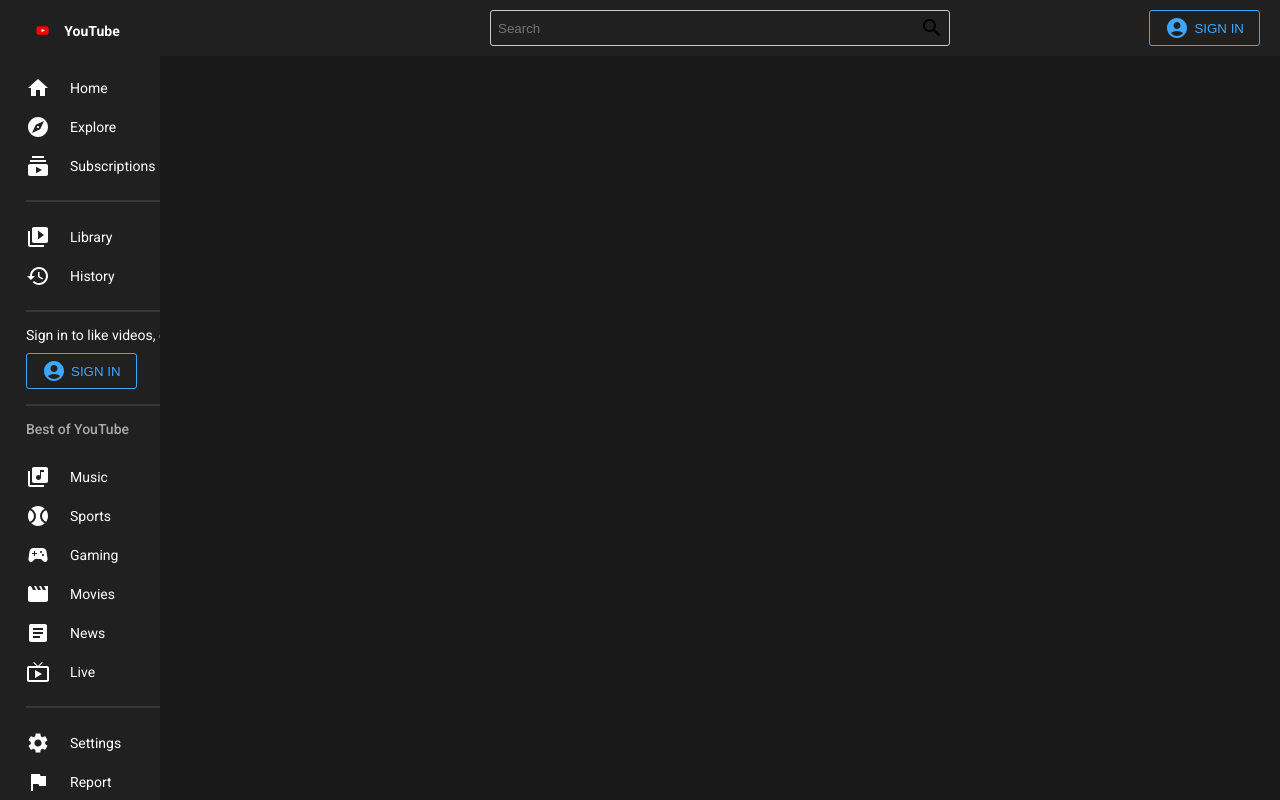
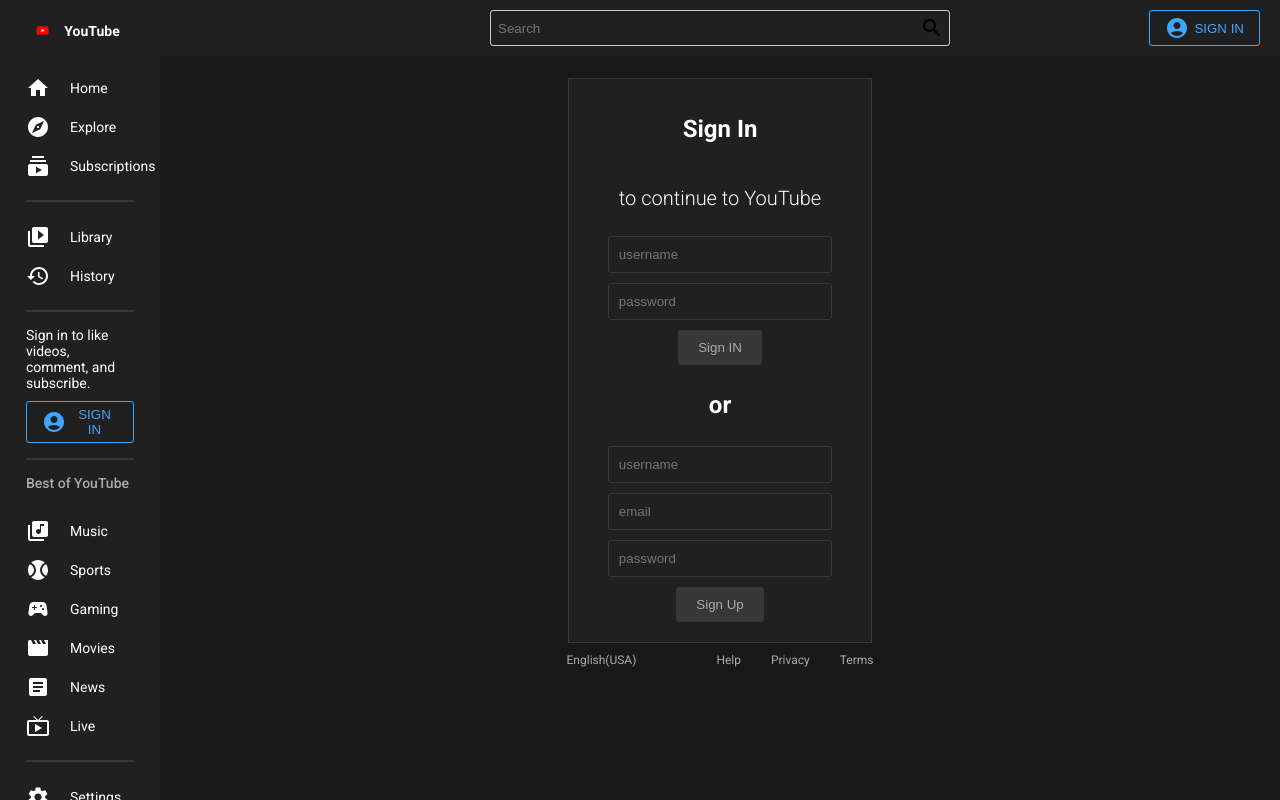
Before and after one commit to Yohannes-H/Youtube, a React (Create React App) app: page /signin in a window 1280 px wide. Built offline with nearby package versions, Linux system fonts and the light colour scheme.

Commit message:
Sign In Component updated

```diff
--- a/src/App.js
+++ b/src/App.js
@@ -6,6 +6,7 @@
 import { BrowserRouter, Routes, Route } from "react-router-dom";
 import Video from "./pages/Video";
 import Home from "./pages/Home";
+import SignIn from "./pages/SignIn";
 const Container = styled.div`
   display: flex;
 `;
@@ -29,6 +30,7 @@
               <Routes>
                 <Route path="/">
                   <Route index element={<Home />} />
+                  <Route path="signin" element={<SignIn />} />
                   <Route path="video">
                     <Route path=":id" element={<Video />} />
                   </Route>
--- a/src/components/Menu.jsx
+++ b/src/components/Menu.jsx
@@ -27,12 +27,10 @@
   position: sticky;
   top: 0;
   overflow: scroll;
-  width: max-content; /** to be checked */
 `;
 
 const Wrapper = styled.div`
   padding: 18px 26px;
-  width: max-content; /** to be checked */
 `;
 const Logo = styled.div`
   display: flex;
@@ -116,10 +114,12 @@
 
         <Login>
           Sign in to like videos, comment, and subscribe.
-          <Button>
-            <AccountCircleIcon />
-            SIGN IN
-          </Button>
+          <Link to="signin" style={{ textDecoration: "none" }}>
+            <Button>
+              <AccountCircleIcon />
+              SIGN IN
+            </Button>
+          </Link>
         </Login>
         <Hr />
         <Title>Best of YouTube</Title>
--- a/src/components/Navbar.jsx
+++ b/src/components/Navbar.jsx
@@ -2,6 +2,7 @@
 import AccountCircleIcon from "@mui/icons-material/AccountCircle";
 import styled from "styled-components";
 import SearchIcon from "@mui/icons-material/Search";
+import { Link } from "react-router-dom";
 const Container = styled.div`
   position: sticky;
   top: 0;
@@ -53,10 +54,12 @@
           <Input placeholder="Search" />
           <SearchIcon />
         </Search>
-        <Button>
-          <AccountCircleIcon />
-          SIGN IN
-        </Button>
+        <Link to="signin" style={{ textDecoration: "none" }}>
+          <Button>
+            <AccountCircleIcon />
+            SIGN IN
+          </Button>
+        </Link>
       </Wrapper>
     </Container>
   );
--- a/src/index.css
+++ b/src/index.css
@@ -1,5 +1,7 @@
 body {
   margin: 0;
+  padding: 0;
+  box-sizing: border-box;
   /* font-family: -apple-system, BlinkMacSystemFont, "Segoe UI", "Roboto", "Oxygen",
     "Ubuntu", "Cantarell", "Fira Sans", "Droid Sans", "Helvetica Neue",
     sans-serif; */
--- /dev/null
+++ b/src/pages/SignIn.jsx
@@ -0,0 +1,85 @@
+import React from "react";
+import styled from "styled-components";
+
+const Container = styled.div`
+  display: flex;
+  flex-direction: column;
+  align-items: center;
+  justify-content: center;
+  height: calc(100vh-56px);
+  color: ${({ theme }) => theme.text};
+`;
+
+const Wrapper = styled.div`
+  display: flex;
+  align-items: center;
+  flex-direction: column;
+  background-color: ${({ theme }) => theme.bgLighter};
+  border: 1px solid ${({ theme }) => theme.soft};
+  padding: 20px 50px;
+  gap: 10px;
+`;
+
+const Title = styled.h1`
+  font-size: 24px;
+`;
+const SubTitle = styled.h2`
+  font-size: 20px;
+  font-weight: 300;
+`;
+const Input = styled.input`
+  border: 1px solid ${({ theme }) => theme.soft};
+  border-radius: 3px;
+  padding: 10px;
+  background-color: transparent;
+  width: 100%;
+`;
+const Button = styled.button`
+  border-radius: 3px;
+  border: none;
+  padding: 10px 20px;
+  font-weight: 500;
+  cursor: pointer;
+  background-color: ${({ theme }) => theme.soft};
+  color: ${({ theme }) => theme.textSoft};
+`;
+const More = styled.div`
+  display: flex;
+  margin-top: 10px;
+  font-size: 12px;
+  color: ${({ theme }) => theme.textSoft};
+`;
+const Links = styled.div`
+  margin-left: 50px;
+`;
+const Link = styled.span`
+  margin-left: 30px;
+`;
+function SignIn() {
+  return (
+    <Container>
+      <Wrapper>
+        <Title>Sign In</Title>
+        <SubTitle>to continue to YouTube</SubTitle>
+        <Input placeholder="username" />
+        <Input type="password" placeholder="password" />
+        <Button>Sign IN</Button>
+        <Title>or</Title>
+        <Input placeholder="username" />
+        <Input placeholder="email" />
+        <Input type="password" placeholder="password" />
+        <Button>Sign Up</Button>
+      </Wrapper>
+      <More>
+        English(USA)
+        <Links>
+          <Link>Help</Link>
+          <Link>Privacy</Link>
+          <Link>Terms</Link>
+        </Links>
+      </More>
+    </Container>
+  );
+}
+
+export default SignIn;
```
